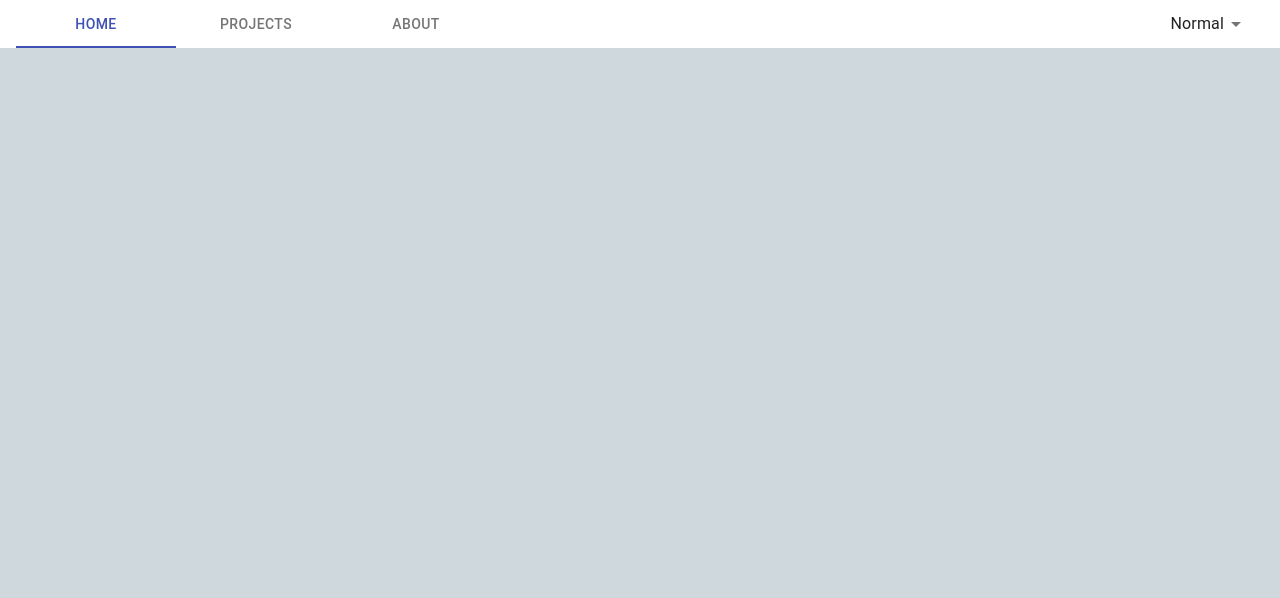
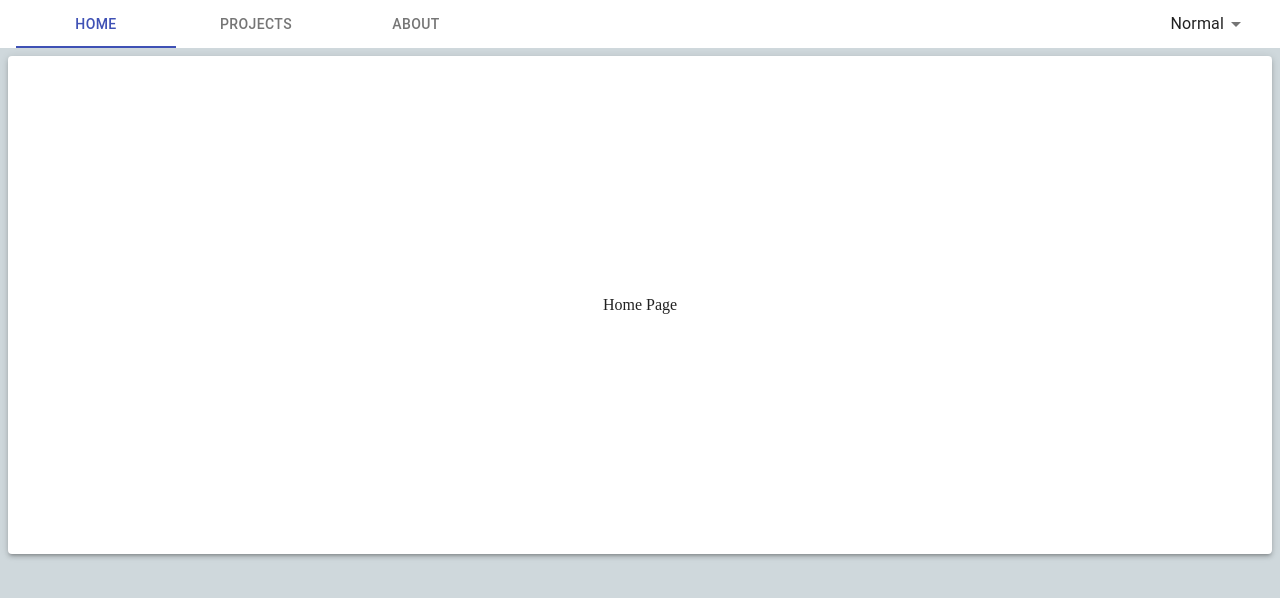
Before and after one commit to ayarhlaine/react-tab-nav-bar, a React (Create React App) app: page / in a window 1280 px wide. Shown: the top 598 px of the page. Built offline with nearby package versions, Linux system fonts and the light colour scheme.

Commit message:
Added Home Page

```diff
--- a/src/App.tsx
+++ b/src/App.tsx
@@ -1,9 +1,11 @@
 import React,{ FC } from 'react';
 import NavBar from './NavBar/NavBar';
+import Home from './Home/Home';
 export const App:FC<{}> = () => {
   return (
     <div className="App">
       <NavBar />
+      <Home />
     </div>
   );
 }
--- /dev/null
+++ b/src/Home/Home.scss
@@ -0,0 +1,5 @@
+.Home__Page {
+    width: 100%;
+    text-align: center;
+    padding: 15rem 0;
+}
--- /dev/null
+++ b/src/Home/Home.tsx
@@ -0,0 +1,24 @@
+import React, { FC } from 'react';
+import Paper from '@material-ui/core/Paper';
+import { Theme, createStyles, makeStyles } from '@material-ui/core/styles';
+import './Home.scss';
+const useStyles = makeStyles((theme: Theme) =>
+  createStyles({
+    root: {
+      '& > *': {
+        margin: theme.spacing(1),
+      },
+    },
+  }),
+);
+export const Home: FC<{}> = () => {
+    const classes = useStyles();
+    return(
+        <div className={classes.root}>
+            <Paper elevation={3}>
+                <div className={'Home__Page'}>Home Page</div>
+            </Paper>
+        </div>
+    )
+}
+export default Home;
```
